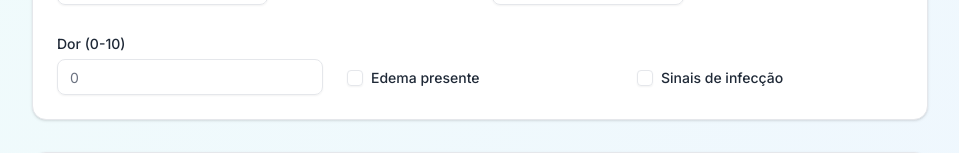
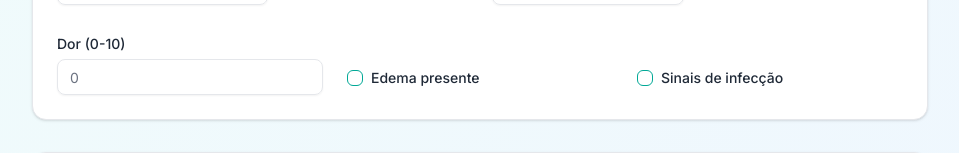
Before and after one commit to NemilsonAlves/sistema-gestao-feridas, a Next.js app: page /dashboard/wounds/new in a window 1280 px wide. Shown: the part 964-1117 px from the top of the page, without its empty margins (160-1119 px from the left). Built offline with nearby package versions, Linux system fonts and the light colour scheme; no server answers; the database is empty.

Commit message:
fix: Adicionar componente Checkbox e instalar dependências faltando

```diff
--- a/package.json
+++ b/package.json
@@ -10,6 +10,7 @@
   },
   "dependencies": {
     "@prisma/client": "^6.18.0",
+    "@radix-ui/react-checkbox": "^1.3.3",
     "@radix-ui/react-dialog": "^1.1.15",
     "@radix-ui/react-dropdown-menu": "^2.1.16",
     "@radix-ui/react-label": "^2.1.7",
@@ -22,6 +23,7 @@
     "bcryptjs": "^3.0.2",
     "class-variance-authority": "^0.7.1",
     "clsx": "^2.1.1",
+    "date-fns": "^4.1.0",
     "dotenv": "^17.2.3",
     "jsonwebtoken": "^9.0.2",
     "lucide-react": "^0.548.0",
--- /dev/null
+++ b/src/components/ui/checkbox.tsx
@@ -0,0 +1,30 @@
+"use client"
+
+import * as React from "react"
+import * as CheckboxPrimitive from "@radix-ui/react-checkbox"
+import { Check } from "lucide-react"
+
+import { cn } from "@/lib/utils"
+
+const Checkbox = React.forwardRef<
+  React.ElementRef<typeof CheckboxPrimitive.Root>,
+  React.ComponentPropsWithoutRef<typeof CheckboxPrimitive.Root>
+>(({ className, ...props }, ref) => (
+  <CheckboxPrimitive.Root
+    ref={ref}
+    className={cn(
+      "peer h-4 w-4 shrink-0 rounded-sm border border-primary ring-offset-background focus-visible:outline-none focus-visible:ring-2 focus-visible:ring-ring focus-visible:ring-offset-2 disabled:cursor-not-allowed disabled:opacity-50 data-[state=checked]:bg-primary data-[state=checked]:text-primary-foreground",
+      className
+    )}
+    {...props}
+  >
+    <CheckboxPrimitive.Indicator
+      className={cn("flex items-center justify-center text-current")}
+    >
+      <Check className="h-4 w-4" />
+    </CheckboxPrimitive.Indicator>
+  </CheckboxPrimitive.Root>
+))
+Checkbox.displayName = CheckboxPrimitive.Root.displayName
+
+export { Checkbox }
```
Also changed, not shown: 1 other file (tests, documents, lock files or other folders).
